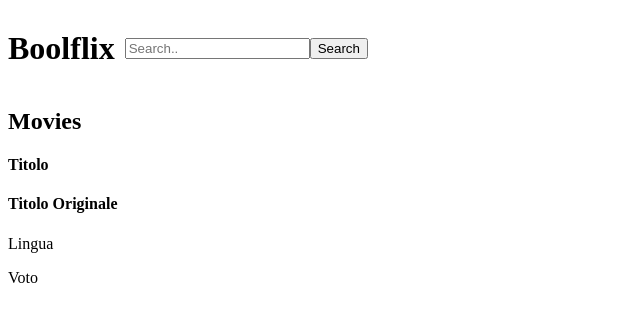
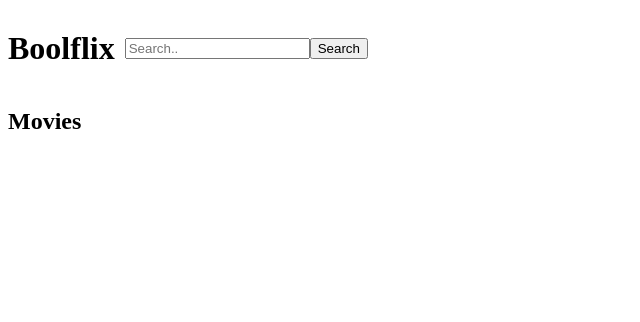
Before and after one commit to Kriska939/vue-boolflix, a Vue app: page / in a window 1280 px wide. Shown: the top 322 px of the page, without its empty margins (0-640 px from the left). Built offline with nearby package versions, Linux system fonts and the light colour scheme.

Commit message:
playing with axios

```diff
--- a/src/App.vue
+++ b/src/App.vue
@@ -2,18 +2,19 @@
   <div id="app">
     <header>
       <h1>Boolflix</h1>
-      <SearchBar />
+      <SearchBar @dataQuery="getDataQuery" />
     </header>
     <main>
       <h2>Movies</h2>
-      <div class="movieList">
-        <Card />
+      <div class="movieList" v-for="movie in searchedMovies" :key="movie.id">
+        <Card :movie="searchedMovies" />
       </div>
     </main>
   </div>
 </template>
 
 <script>
+import axios from "axios";
 import SearchBar from "./components/SearchBar.vue";
 import Card from "./components/Card.vue";
 export default {
@@ -21,6 +22,27 @@ export default {
   components: {
     SearchBar,
     Card,
+  },
+  data() {
+    return {
+      query: "",
+      searchedMovies: [],
+    };
+  },
+  methods: {
+    getDataQuery(data) {
+      this.query = data;
+    },
+
+    getMovies() {
+      axios.get(
+        `https://api.themoviedb.org/3/search/movie?api_key=bd55e90766b8791db24043f70a9dd910&language=it_IT&query=${this.query}`.then(
+          (r) => {
+            this.searchedMovies = r.data.results;
+          }
+        )
+      );
+    },
   },
 };
 </script>
--- a/src/components/Card.vue
+++ b/src/components/Card.vue
@@ -1,15 +1,16 @@
 <template>
   <div>
-    <h4>Titolo</h4>
-    <h4>Titolo Originale</h4>
-    <p>Lingua</p>
-    <p>Voto</p>
+    <h4>{{ movie.title }}</h4>
+    <h4>{{ movie.original_title }}</h4>
+    <p>{{ movie.original_language }}</p>
+    <p>{{ movie.vote_average }}</p>
   </div>
 </template>
 
 <script>
 export default {
   name: "Card",
+  props: ["movie"],
 };
 </script>
 
```
Also changed, not shown: 9 other files (tests, documents, lock files or other folders).
